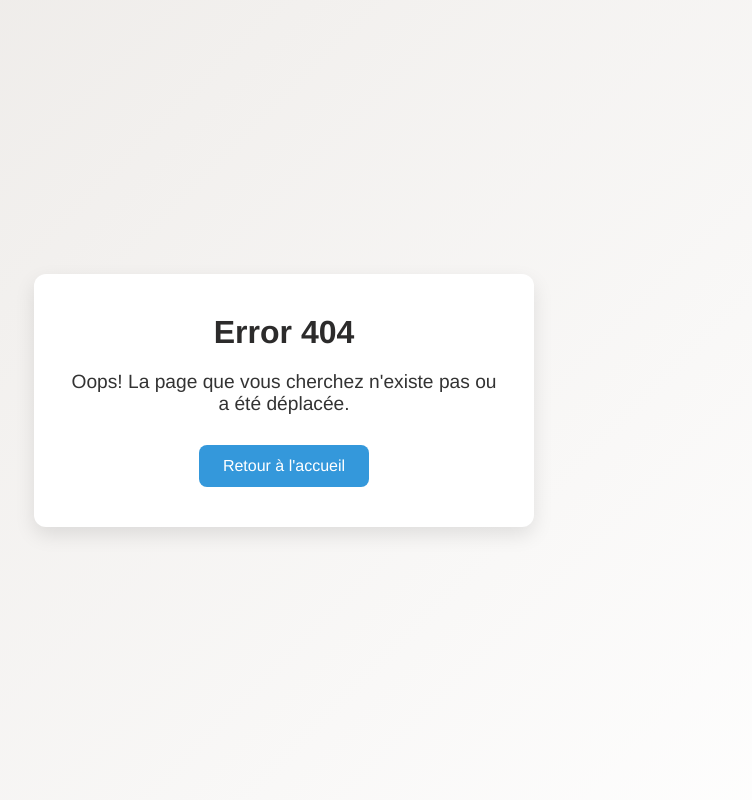
After one commit to Anastulimat/lucie-new-2025, a Symfony app: template templates/bundles/TwigBundle/Exception/error404.html.twig in a window 1280 px wide. The commit adds this page. Shown: the whole page, without its empty margins (356-1108 px from the left). Run offline with Twig, Linux system fonts and the light colour scheme; the template is opened without the code that fills it, so the values that code supplies are empty; some libraries are stand-ins or nearby versions.

Commit message:
feat: add 404 html page

```diff
--- a/templates/base.html.twig
+++ b/templates/base.html.twig
@@ -41,8 +41,6 @@
                 <a href="#">Commissions</a>
                 <div class="dropdown-content">
                     <a href={{ path('app_gallery', {id: 16, slug: 'press-portratis'}) }}>Press Portraits</a>
-                    <a href={{ path('app_gallery_v2', {id: 16, slug: 'press-portratis'}) }}>Press Portraits - V2</a>
-                    <a href={{ path('app_gallery_v3', {id: 16, slug: 'press-portratis'}) }}>Press Portraits - V3</a>
                     <a href={{ path('app_category', {slug: 'advertising'}) }}>Advertising</a>
                 </div>
             </li>
--- /dev/null
+++ b/templates/bundles/TwigBundle/Exception/error404.html.twig
@@ -0,0 +1,76 @@
+<!DOCTYPE html>
+<html lang="fr">
+<head>
+    <meta charset="UTF-8"/>
+    <title>Lucie Sassiat | Page non trouvée</title>
+    <style>
+        /* Reset de base */
+        * {
+            box-sizing: border-box;
+            margin: 0;
+            padding: 0;
+        }
+
+        body {
+            display: flex;
+            justify-content: center;
+            align-items: center;
+            height: 100vh;
+            font-family: 'Helvetica Neue', Helvetica, Arial, sans-serif;
+            background: linear-gradient(135deg, #ece9e6, #ffffff);
+            color: #333;
+        }
+
+        .container {
+            background-color: #fff;
+            padding: 40px 30px;
+            border-radius: 12px;
+            box-shadow: 0 8px 20px rgba(0,0,0,0.1);
+            text-align: center;
+            max-width: 500px;
+            width: 90%;
+        }
+
+        h1 {
+            font-size: 2em;
+            color: #2c2b2b;
+            margin-bottom: 20px;
+        }
+
+        p {
+            font-size: 1.2em;
+            margin-bottom: 30px;
+        }
+
+        a {
+            display: inline-block;
+            padding: 12px 24px;
+            font-size: 1em;
+            color: #fff;
+            background-color: #3498db;
+            border-radius: 8px;
+            text-decoration: none;
+            transition: background-color 0.3s, transform 0.2s;
+        }
+
+        a:hover {
+            background-color: #2980b9;
+            transform: translateY(-2px);
+        }
+
+        /* Ajout d'une petite animation pour un effet subtil */
+        @media (max-width: 600px) {
+            h1 {
+                font-size: 3em;
+            }
+        }
+    </style>
+</head>
+<body>
+<div class="container">
+    <h1>Error 404</h1>
+    <p>Oops! La page que vous cherchez n'existe pas ou a été déplacée.</p>
+    <a href="{{ path('app_home') }}">Retour à l'accueil</a>
+</div>
+</body>
+</html>
```
